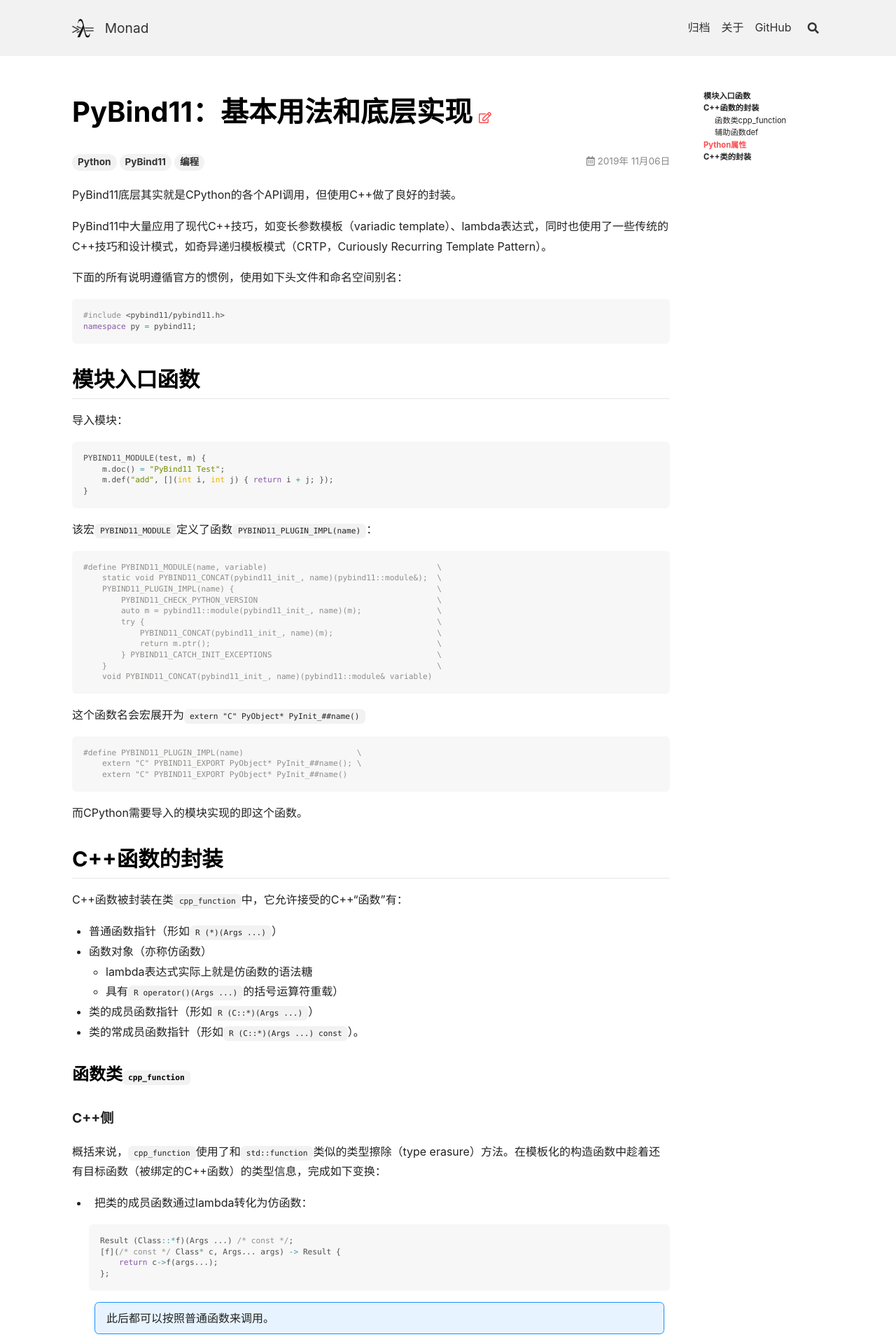
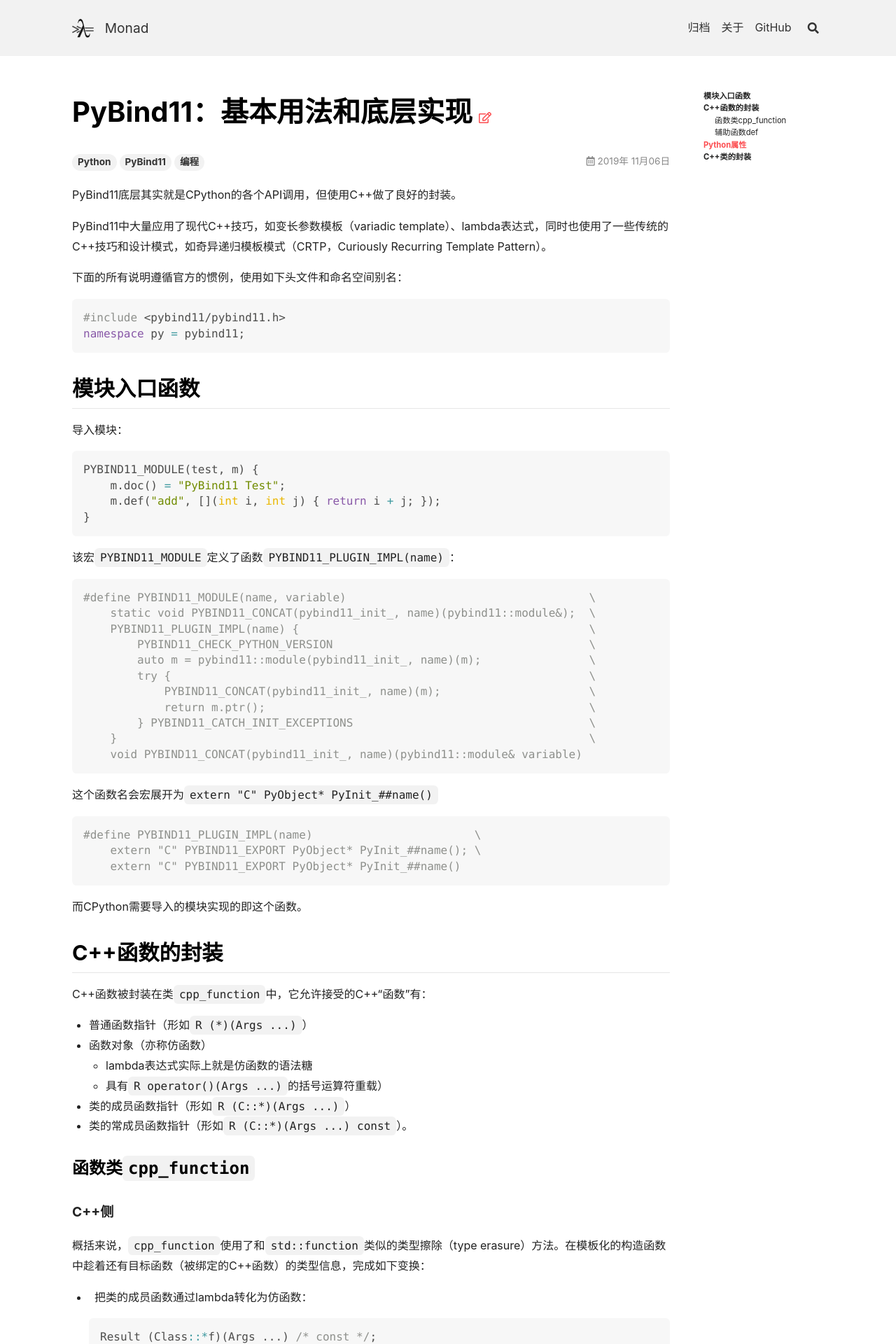
Before and after one commit to Krantz-XRF/krantz-xrf.github.io, a Jekyll site: the page built from _posts/2019-11-06-pybind11.md, in a window 1280 px wide. Shown: the top 1920 px of the page at 70% size. Built offline with Jekyll 4.4.1, drawn with Linux system fonts in a browser that asks for light colours; nearby versions of some CDN libraries; comment, search, counter and statistics services are not loaded.

Commit message:
[css] code size enlarged to normal text size

```diff
--- a/_sass/common/_reset.scss
+++ b/_sass/common/_reset.scss
@@ -137,8 +137,32 @@
 }
 
 code {
-  font-size: map-get($base, font-size-xs);
+  font-size: map-get($base, font-size);
   line-height: map-get($base, line-height-sm);
+}
+
+h1 > code {
+  font-size: map-get($base, font-size-h1);
+}
+
+h2 > code {
+  font-size: map-get($base, font-size-h2);
+}
+
+h3 > code {
+  font-size: map-get($base, font-size-h3);
+}
+
+h4 > code {
+  font-size: map-get($base, font-size-h4);
+}
+
+h5 > code {
+  font-size: map-get($base, font-size-h5);
+}
+
+h6 > code {
+  font-size: map-get($base, font-size-h6);
 }
 
 figure > img {
```
